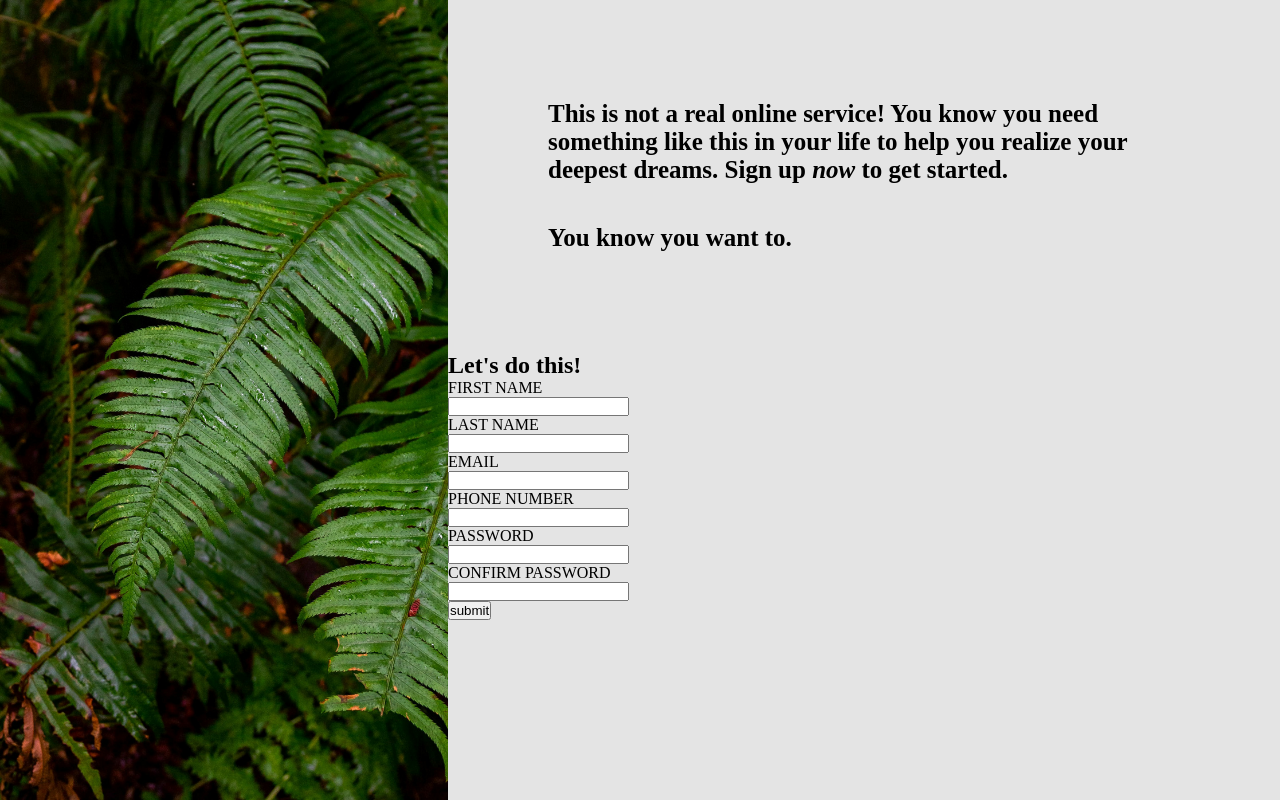
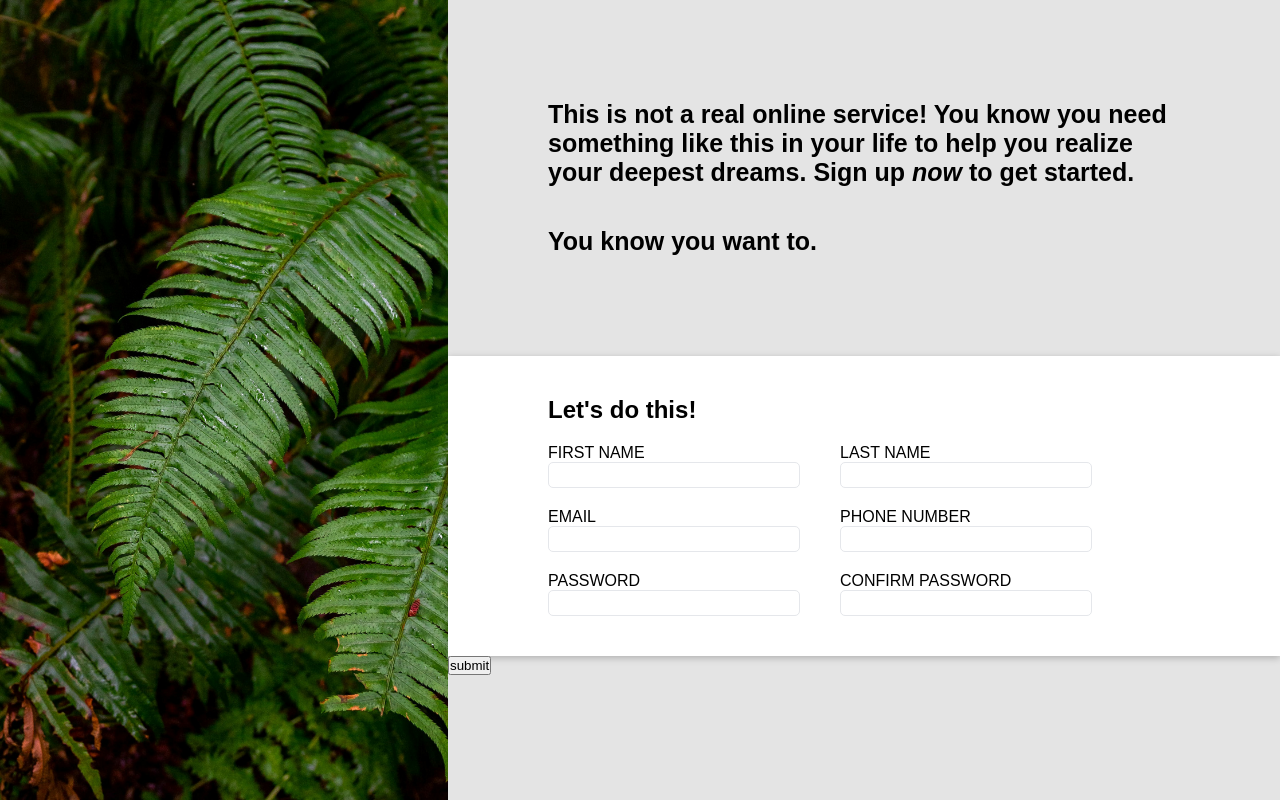
Before and after one commit to silwala/sign-up-form, a plain HTML site: page index.html in a window 1280 px wide. Drawn offline with Linux system fonts and the light colour scheme.

Commit message:
add basic layout to form elements

```diff
--- a/index.html
+++ b/index.html
@@ -16,36 +16,47 @@
                 <p>This is not a real online service! You know you need something like this in your life to help you realize your deepest dreams. Sign up <em>now</em> to get started.</p>
                 <p>You know you want to.</p>
             </div>
+
             <div class="form-container">
                 <h2>Let's do this!</h2>
                 <form action="#" method="post" id="sign-up-form">
-                    <div class="form-field">
+
+                    <div class="form-fields name">
+                        <div class="first-name">
                             <label for="first-name">FIRST NAME</label><br>
                             <input type="text" name="first-name" id="first-name">
                         </div>
-                    <div class="form-field">
+                        <div class="last-name">
                             <label for="last-name">LAST NAME</label><br>
                             <input type="text" name="last-name" id="last-name">
                         </div>
-                    <div class="form-field">
+                    </div>
+
+                    <div class="form-fields contact">
+                        <div class="email">
                             <label for="email">EMAIL</label><br>
                             <input type="email" name="email" id="email">
                         </div>
-                    <div class="form-field">
+                       <div class="phone">
                             <label for="phone">PHONE NUMBER</label><br>
                             <input type="tel" name="phone" id="phone" pattern="(+1)?[0-9]{3}(-\s)?[0-9]{3}(-\s)?[0-9]{4}">
                        </div>
-                    <div class="form-field">
+                    </div>
+
+                    <div class="form-fields pass">
+                        <div class="password">
                             <label for="password">PASSWORD</label><br>
                             <input type="password" name="password" id="password" minlength="8" title="length should be more than 8 digits">
                         </div>
-                    <div class="form-field">
+                       <div class="conf-pass">
                         <label for="conf-pass">CONFIRM PASSWORD</label><br>
                         <input type="password" name="conf-pass" id="conf-pass" title="passwords do not match">
+                       </div>
                     </div>
 
                 </form>
             </div>
+
             <div class="button-container">
                 <button form="sign-up-form">submit</button>
             </div>
--- a/style.css
+++ b/style.css
@@ -1,6 +1,7 @@
 *{
     margin: 0;
     padding: 0;
+    font-family: Arial, Helvetica, sans-serif
 }
 
 body{
@@ -35,6 +36,27 @@ body{
     padding: 20px;
 }
 
-.right form-container{
+.right .form-container{
     background-color: white;
+    padding: 40px 100px;
+    box-shadow: 0 2px 7px rgba(0, 0, 0, 0.237);
 }
+
+#sign-up-form{
+    padding-top: 20px;
+    display: flex;
+    gap: 20px;
+    flex-direction: column;
+}
+
+#sign-up-form .form-fields{
+    display: flex;
+    gap: 40px;
+}
+
+#sign-up-form input{
+    width: 250px;
+    height: 1.5rem;
+    border: 1px solid #E5E7EB;
+    border-radius: 5px;
+}
```
Lines whose indentation alone changed are shown as unchanged.
